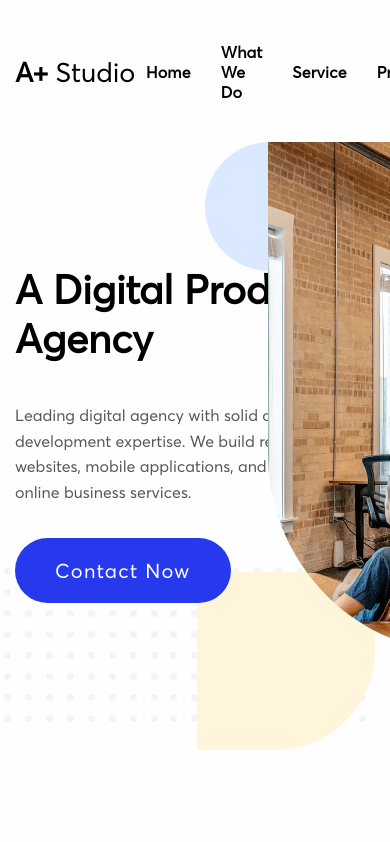
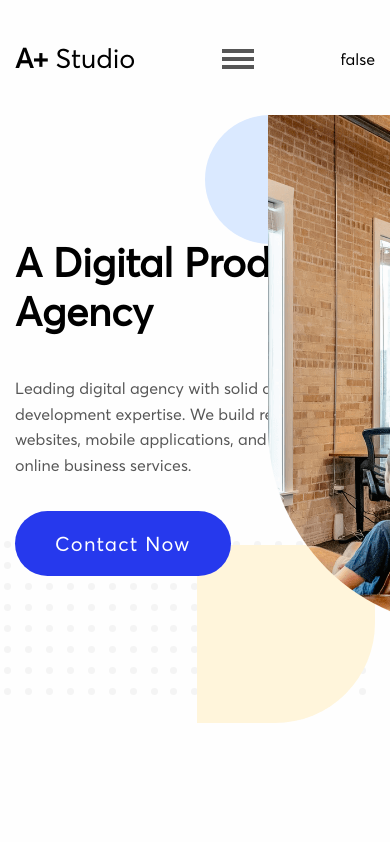
Before and after one commit to MarS-27/A-Studio, a Vue app: page / in a window 390 px wide. Shown: the top 842 px of the page. Built offline with nearby package versions, Linux system fonts and the light colour scheme.

Commit message:
added BurgerButton

```diff
--- /dev/null
+++ b/src/components/BurgerButton.vue
@@ -0,0 +1,59 @@
+<script setup>
+
+// import { ref } from "vue"
+
+defineProps({
+    isMenuOpen: Boolean,
+})
+
+</script>
+
+<template>
+    <button class="burger-btn" @click="$emit('toggleburger-button')">
+        <div class="burger-line"></div>
+    </button>
+</template>
+
+<style scoped>
+.burger-btn {
+    width: 40px;
+    min-width: 40px;
+    padding: 4px;
+    display: none;
+    background-color: inherit;
+
+    @media (max-width: 768px) {
+        display: block;
+    }
+}
+
+.burger-line {
+    position: relative;
+    width: 100%;
+    height: 4px;
+    background-color: var(--clr-gray);
+    transition: all;
+    transition-duration: 300ms;
+
+    &::before,
+    &::after {
+        content: "";
+        position: absolute;
+        left: 0;
+        width: 100%;
+        height: 4px;
+        background-color: var(--clr-gray);
+        transition: all;
+        transition-duration: 300ms;
+    }
+
+    &::before {
+        top: -8px;
+    }
+
+    &::after {
+        bottom: -8px;
+    }
+
+}
+</style>
--- a/src/components/HeaderSection.vue
+++ b/src/components/HeaderSection.vue
@@ -1,7 +1,10 @@
 <script setup>
+import BurgerButton from "./BurgerButton.vue";
 import { ref } from "vue"
 
 const navList = ref(['Home', 'What We Do', 'Service', 'Project', 'Blog', 'Contact'])
+const isMobileMenuOpen = ref(false)
+
 </script>
 
 <template>
@@ -11,10 +14,12 @@ const navList = ref(['Home', 'What We Do', 'Service', 'Project', 'Blog', 'Contac
             <nav class="nav">
                 <ul class="nav-list">
                     <li class="nav-item" v-for="item in navList" :key="item">
-                        <a>{{ item }}</a>
+                        <a href="#" :alt="item">{{ item }}</a>
                     </li>
                 </ul>
             </nav>
+            <BurgerButton :is-menu-open="isMobileMenuOpen" @toggleburger-button="isMobileMenuOpen = !isMobileMenuOpen" />
+            <p>{{ isMobileMenuOpen }}</p>
         </div>
     </header>
 </template>
@@ -40,6 +45,10 @@ const navList = ref(['Home', 'What We Do', 'Service', 'Project', 'Blog', 'Contac
 .nav {
     font-size: var(--text-s);
     letter-spacing: 0.16px;
+
+    @media (max-width: 768px) {
+        display: none;
+    }
 }
 
 .nav-list {
```
